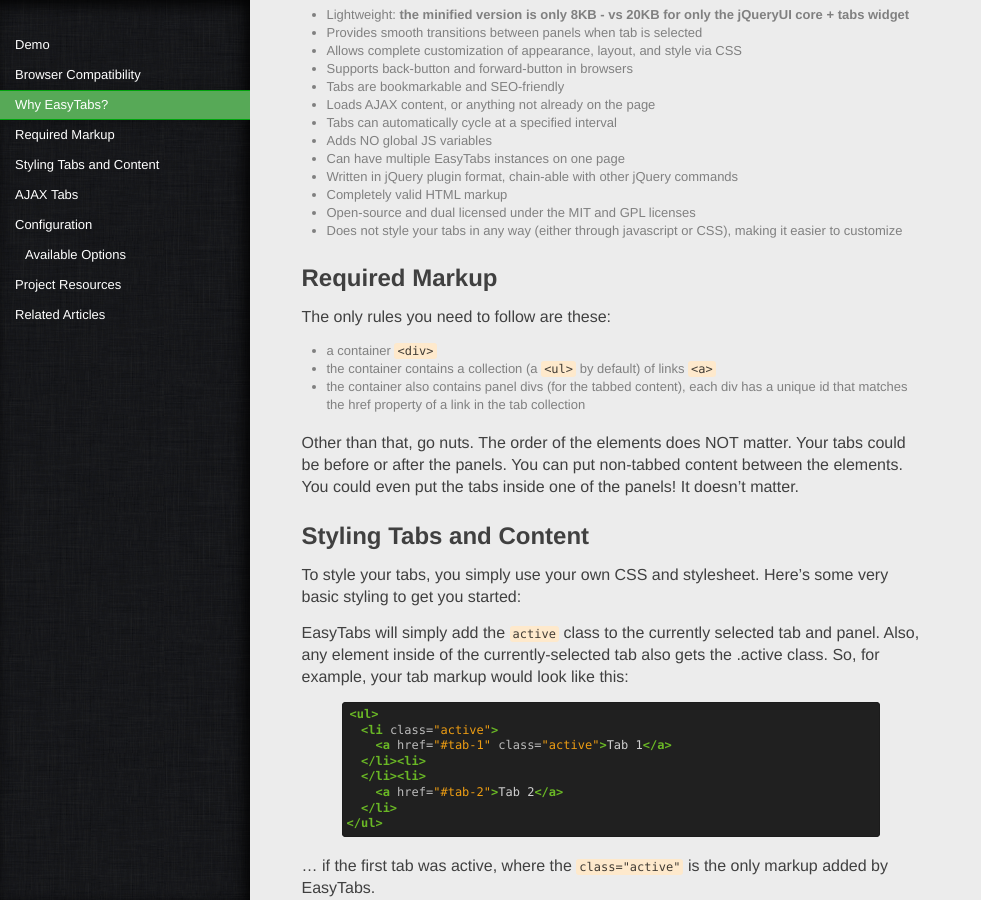
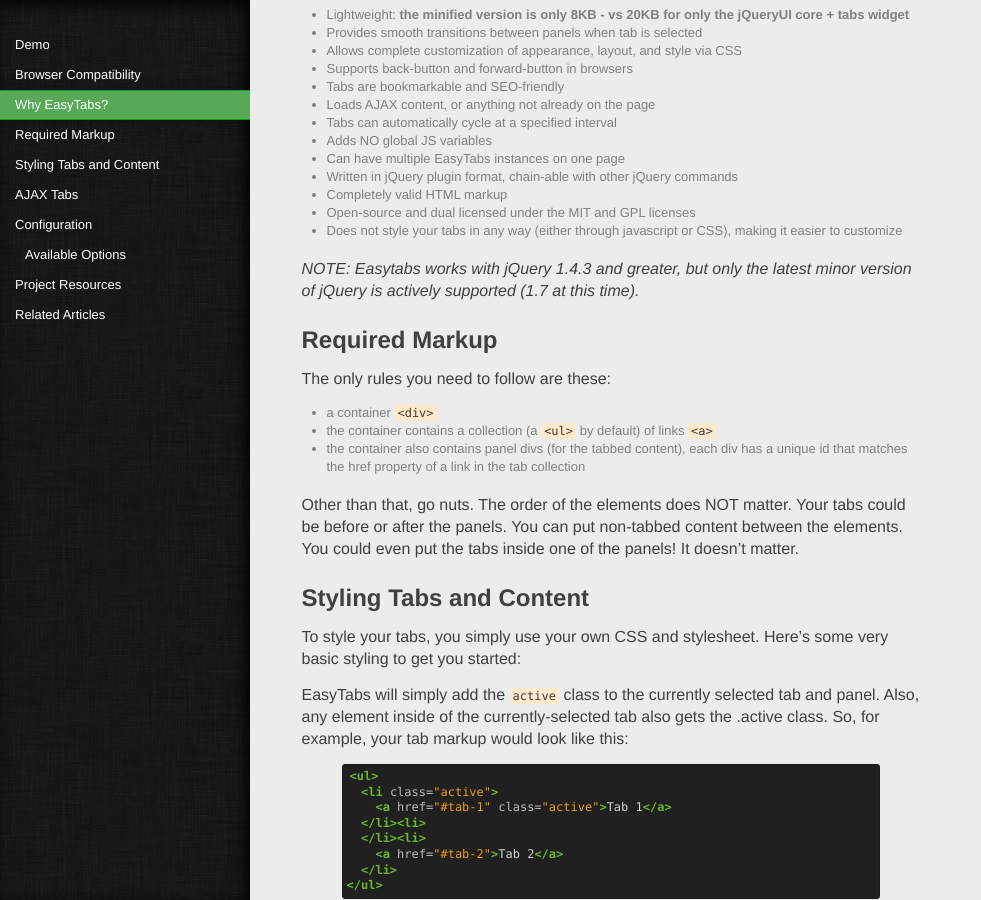
Before and after one commit to alfajango/alfajango.github.com, a Jekyll site: the page built from _posts/2012-01-09-easytabs.md, in a window 1280 px wide and 900 px high, scrolled down 2918 px. Shown: the whole window, without its empty margins (0-981 px from the left). Built offline with Jekyll 4.4.1, drawn with Linux system fonts in a browser that asks for light colours; Markdown is read by kramdown in place of the engine named in the settings.

Commit message:
Added note about easytabs jquery version compatibility

```diff
--- a/_posts/2012-01-09-easytabs.md
+++ b/_posts/2012-01-09-easytabs.md
@@ -201,6 +201,9 @@
 * Open-source and dual licensed under the MIT and GPL licenses
 * Does not style your tabs in any way (either through javascript or
   CSS), making it easier to customize
+
+*NOTE: Easytabs works with jQuery 1.4.3 and greater, but only the latest
+minor version of jQuery is actively supported (1.7 at this time).*
 
 <span id="required-markup"></span>
 
```
